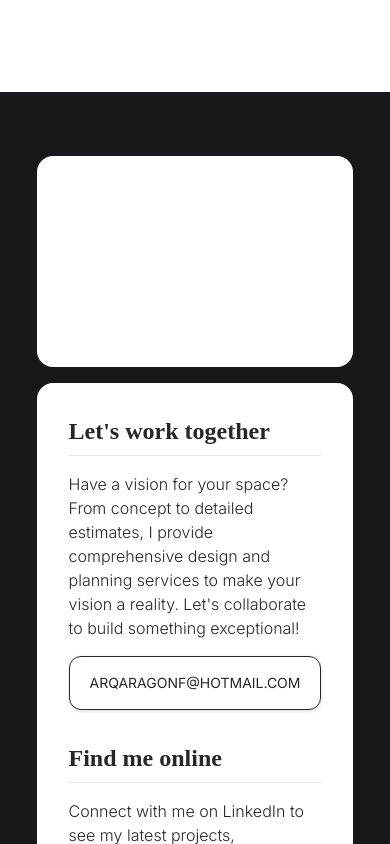
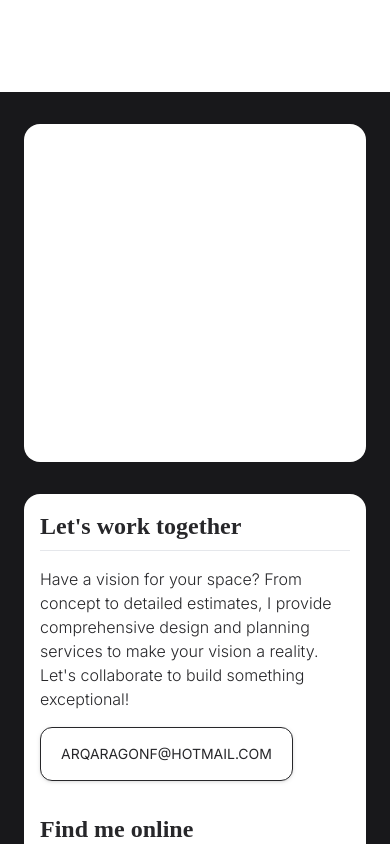
Before and after one commit to liz-garcia/architect-portfolio, a React (Vite) app in the folder client/: page / in a window 390 px wide. Shown: the part 3300-4144 px from the top of the page. Built offline with nearby package versions, Linux system fonts and the light colour scheme; a web font is replaced by a local one.

Commit message:
Finished responsive design for contact section.

```diff
--- a/client/src/pages/About/ResumeSection.jsx
+++ b/client/src/pages/About/ResumeSection.jsx
@@ -4,7 +4,7 @@ import Image from "../../components/Image.jsx";
 import PrimaryLink from "../../components/Buttons/PrimaryLink.jsx";
 
 const resumeSectionStyle =
-  "min-h-fit h-screen grid grid-cols-3 xl:grid-cols-[1fr_2fr_2fr] grid-rows-[1fr_2fr] lg:grid-rows-[2fr_1fr_3fr] lg:grid-cols-[1fr_1fr_1fr] gap-4 xl:gap-2 px-16 py-12 pb-4 lg:px-12 lg:pt-8 lg:pb-2 lg:portrait:grid-rows-[auto_auto_1fr] lg:portrait:px-16 lg:portrait:py-16 lg:portrait:gap-4 3xl:p-20 md:portrait:gap-4 md:portrait:px-10 md:portrait:pt-10 md:portrait:pb-0 sm:portrait:min-h-fit sm:portrait:h-screen sm:flex sm:flex-col sm:portrait:flex sm:portrait:flex-col sm:portrait:px-12 sm:portrait:gap-4 xs:portrait:gap-4 sm:portrait:place-content-center sm:portrait:pt-8 sm:portrait:pb-8 xs:portrait:py-8 xs:portrait:px-8 xs-landscape:px-10 xs-landscape:pb-8 h-1260-w-1024:h-[60vh] h-568-w-320-landscape:grid-rows-[2fr_1fr] h-568-w-320-landscape:landscape:py-6 h-568-w-320-landscape:landscape:px-8 h-667-w-375-landscape-extra:gap-1 h-667-w-375-landscape-extra:py-6 h-667-w-375-landscape-extra:grid-rows-[2fr_1fr] 2xs:portrait:gap-2";
+  "min-h-fit h-screen grid grid-cols-3 xl:grid-cols-[1fr_2fr_2fr] grid-rows-[1fr_2fr] lg:grid-rows-[2fr_1fr_3fr] lg:grid-cols-[1fr_1fr_1fr] gap-4 xl:gap-2 px-16 py-12 pb-4 lg:px-12 lg:pt-8 lg:pb-2 lg:portrait:grid-rows-[auto_auto_1fr] lg:portrait:px-16 lg:portrait:py-16 lg:portrait:gap-4 3xl:p-20 md:portrait:gap-4 md:portrait:px-10 md:portrait:pt-10 md:portrait:pb-0 sm:portrait:min-h-fit sm:portrait:h-screen sm:flex sm:flex-col sm:portrait:flex sm:portrait:flex-col sm:portrait:px-12 sm:portrait:gap-4 xs:portrait:gap-4 sm:portrait:place-content-center sm:portrait:pt-8 sm:portrait:pb-8 xs:portrait:py-8 xs:portrait:px-8 xs-landscape:px-10 xs-landscape:pb-8 h-1260-w-1024:h-[50vh] h-568-w-320-landscape:grid-rows-[2fr_1fr] h-568-w-320-landscape:landscape:py-6 h-568-w-320-landscape:landscape:px-8 h-667-w-375-landscape-extra:gap-1 h-667-w-375-landscape-extra:py-6 h-667-w-375-landscape-extra:grid-rows-[2fr_1fr] 2xs:portrait:gap-2";
 const resumeSubsection =
   "p-2 pt-0 flex flex-col gap-2 3xl:p-8 3xl:gap-4 lg:gap-2 lg:pb-2 2xl:text-[1.09rem] xl:text-[1.05rem] lg:text-base sm:gap-2 sm:min-h-fit sm:pb-0 xs:gap-1 xs:pb-4 2xs:pb-0 h-568-w-320-landscape:gap-1";
 const h1Style =
@@ -120,7 +120,7 @@ const ResumeSection = () => {
             src={resumePicture1}
             altText="resumePicture"
             objectFit="contain"
-            objectExtra="object-bottom lg:object-cover"
+            objectExtra="object-bottom lg:object-cover h-1260-w-1024:object-cover"
           />
         </div>
       </section>
--- a/client/src/pages/Home/ContactSection.jsx
+++ b/client/src/pages/Home/ContactSection.jsx
@@ -2,16 +2,17 @@ import SecondaryLink from "../../components/Buttons/SecondaryLink.jsx";
 
 // Tailwind utility classes
 const contactStyle =
-  "h-fit p-24 xl:p-20 lg:p-16 mt-4 flex items-center border-b-8 border-lime-200 bg-zinc-900 place-content-center";
+  "h-screen min-h-fit p-24 xl:p-20 lg:p-16 mt-4 flex items-center border-b-8 border-lime-200 bg-zinc-900 place-content-center portrait:h-fit 3xl:h-[50vh] h-1260-w-1024:h-[50vh] h-1260-w-1024:max-h-fit xs:portrait:py-8 xs:portrait:px-6 md:landscape:h-fit";
 const containerStyle =
-  "box-content min-h-fit mx-auto my-auto flex flex-col place-content-stretch gap-4 portrait:h-5/6 portrait:w-7/8 landscape:h-4/6 landscape:w-6/8 landscape:flex-row md:landscape:flex-col";
-const contactImageStyle = "min-h-[25vh] basis-1/3 rounded-2xl bg-white";
+  "box-content mx-auto my-auto flex flex-col place-content-stretch gap-8 md:landscape:gap-4 3xl:gap-8 portrait:h-5/6 portrait:w-7/8 xs:portrait:w-full landscape:h-4/6 landscape:w-6/8 landscape:flex-row md:landscape:flex-col min-h-fit portrait:place-content-center ipad-surface-pro:portrait:h-[80vh]";
+const contactImageStyle = "min-h-[40vh] basis-1/3 rounded-2xl bg-white";
 const textContainerStyle =
-  "min-h-fit basis-2/3 rounded-2xl bg-white p-8 pr-12 flex flex-col gap-4 portrait:pr-8";
+  "min-h-fit basis-2/3 rounded-2xl bg-white p-8 pr-12 flex flex-col gap-4 portrait:pr-8 max-h-fit xs:portrait:p-4";
 const textBoxStyle = "flex flex-col gap-2 pb-4";
 const titleStyle = "font-serif font-bold text-3xl pb-2 border-b sm:text-2xl";
 const textStyle = "sm:text-base md:py-2";
-const buttonContainerStyle = "";
+const buttonContainerStyle =
+  "2xs:portrait:scale-90 2xs:portrait:flex 2xs:portrait:place-content-center";
 
 const ContactSection = () => {
   return (
--- a/client/tailwind.config.js
+++ b/client/tailwind.config.js
@@ -83,6 +83,10 @@ export default {
         "h-1366-w-1024": {
           raw: "(max-width: 1024px) and (min-width: 820px) and (max-height: 1368px) and (orientation: portrait)",
         },
+        // ! Specific for 'iPad Pro' and 'Surface Pro 7' screens on portrait orientation
+        "ipad-surface-pro": {
+          raw: "(max-width: 1025px) and (min-width: 900px) and (max-height: 1370px) and (min-height: 1360px) and (orientation: portrait)",
+        },
         // ! Specific for 'lg' to 'md' screens on portrait orientation
         "lg-md-portrait": {
           raw: "(max-width: 1025px) and (min-height: 1024px) and (max-height: 1368px) and (orientation: portrait)",
```
